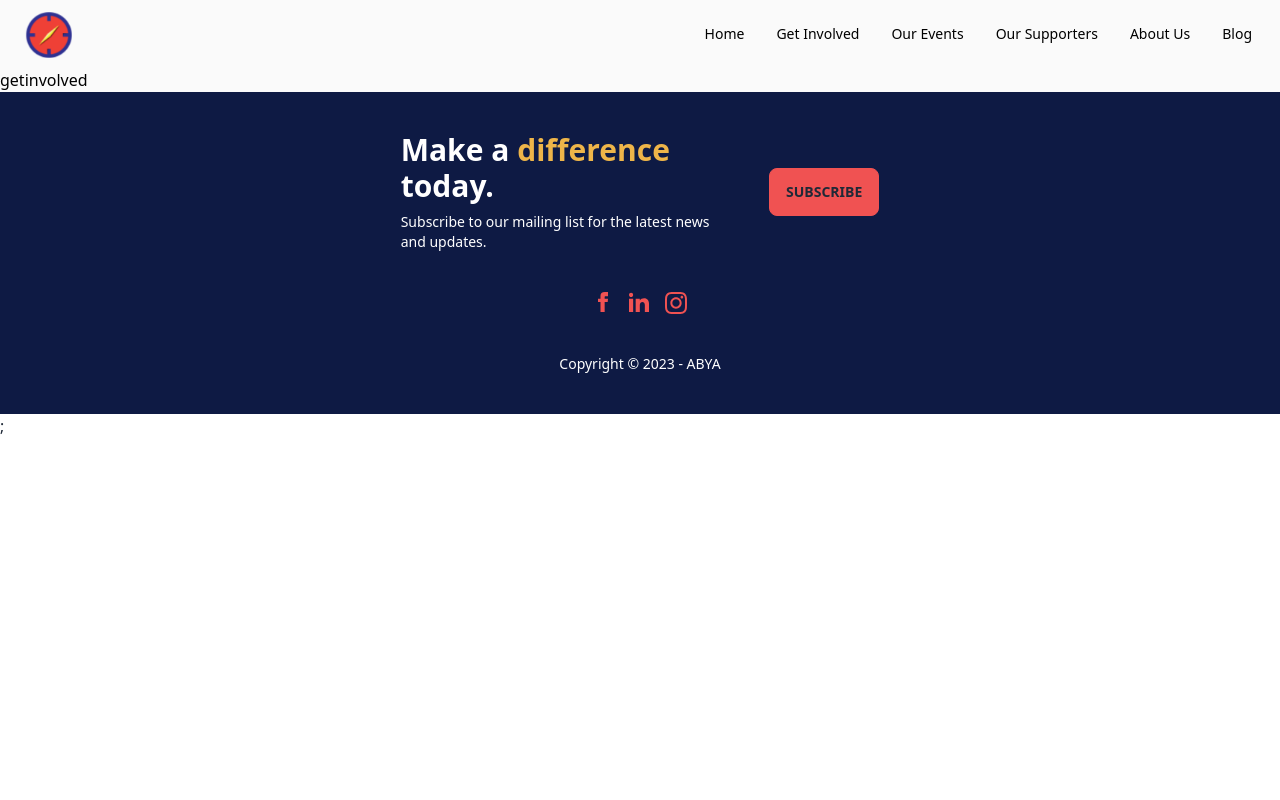
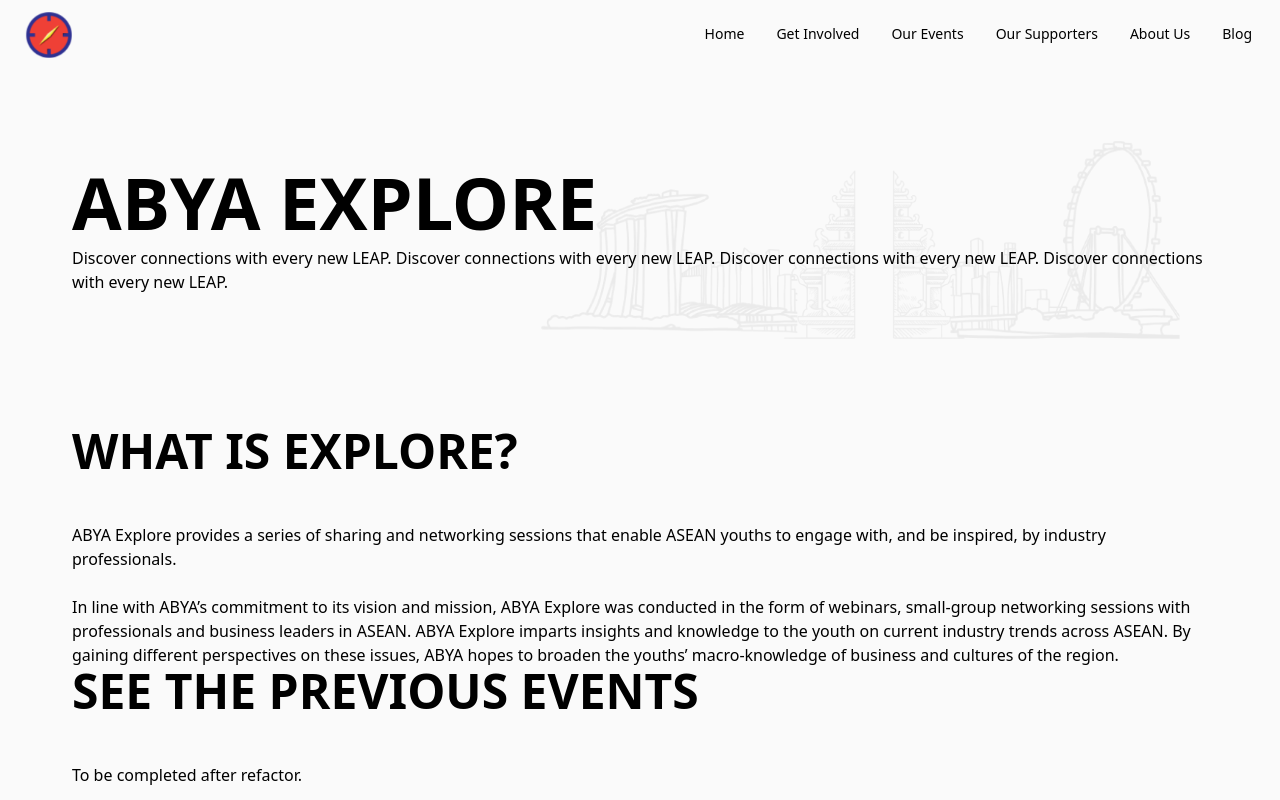
Before and after one commit to aseanbya/ABYAWebsite, a Next.js app: page /event/ABYAExplore in a window 1280 px wide. Shown: the top 800 px of the page. Built offline with nearby package versions, Linux system fonts and the light colour scheme.

Commit message:
(wip) implement explore subpage outline

```diff
--- /dev/null
+++ b/src/components/event/ABYAExplore/ExploreIntroSection.tsx
@@ -0,0 +1,23 @@
+import { PageSubSection } from "~/components/common/PageSubSection";
+
+export default function ExploreIntroSection() {
+    return (
+        <PageSubSection title="What is Explore?">
+            <p>
+                ABYA Explore provides a series of sharing and networking
+                sessions that enable ASEAN youths to engage with, and be
+                inspired, by industry professionals.
+            </p>
+            <br />
+            <p>
+                In line with ABYA’s commitment to its vision and mission, ABYA
+                Explore was conducted in the form of webinars, small-group
+                networking sessions with professionals and business leaders in
+                ASEAN. ABYA Explore imparts insights and knowledge to the youth
+                on current industry trends across ASEAN. By gaining different
+                perspectives on these issues, ABYA hopes to broaden the youths’
+                macro-knowledge of business and cultures of the region.
+            </p>
+        </PageSubSection>
+    );
+}
--- /dev/null
+++ b/src/components/event/ABYAExplore/ExplorePreviousEvents.tsx
@@ -0,0 +1,9 @@
+import { PageSubSection } from "~/components/common/PageSubSection";
+
+export default function ExplorePreviousEvents() {
+    return (
+        <PageSubSection title="See the previous events">
+            <p>To be completed after refactor.</p>
+        </PageSubSection>
+    );
+}
--- /dev/null
+++ b/src/components/event/ABYAExplore/ExploreTitleSection.tsx
@@ -0,0 +1,13 @@
+import PageTitleSection from "~/components/common/PageTitleSection";
+
+export default function ExploreTitleSection() {
+    return (
+        <PageTitleSection title="ABYA Explore">
+            <p>
+                Discover connections with every new LEAP. Discover connections
+                with every new LEAP. Discover connections with every new LEAP.
+                Discover connections with every new LEAP.{" "}
+            </p>
+        </PageTitleSection>
+    );
+}
--- /dev/null
+++ b/src/components/event/AboutUsButton.tsx
@@ -0,0 +1,11 @@
+export default function AboutUsButton() {
+    return (
+        <a
+            type="button"
+            className="w-fit rounded-xl bg-brandBlue px-4 py-2 text-white
+            hover:bg-slate-700"
+        >
+            <p className="text-xl font-bold">Upcoming LEAPS</p>
+        </a>
+    );
+}
--- a/src/pages/event/ABYAExplore/index.tsx
+++ b/src/pages/event/ABYAExplore/index.tsx
@@ -1,10 +1,17 @@
+import ContentContainer from "~/components/common/ContentContainer";
 import PageLayout from "~/components/common/PageLayout";
+import ExploreIntroSection from "~/components/event/ABYAExplore/ExploreIntroSection";
+import ExplorePreviousEvents from "~/components/event/ABYAExplore/ExplorePreviousEvents";
+import ExploreTitleSection from "~/components/event/ABYAExplore/ExploreTitleSection";
 
-
-export default function Home() {
+export default function abyaExplore() {
     return (
         <PageLayout>
-            getinvolved
+            <ExploreTitleSection />
+            <ContentContainer>
+                <ExploreIntroSection />
+                <ExplorePreviousEvents />
+            </ContentContainer>
         </PageLayout>
     );
 }
```
